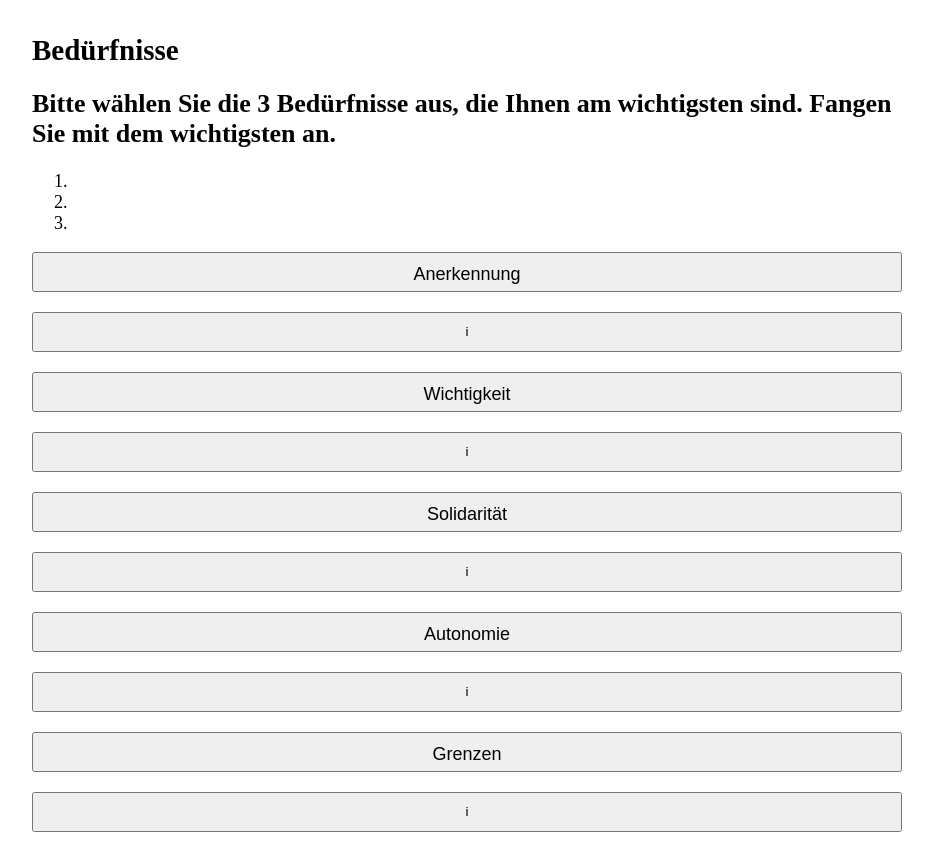
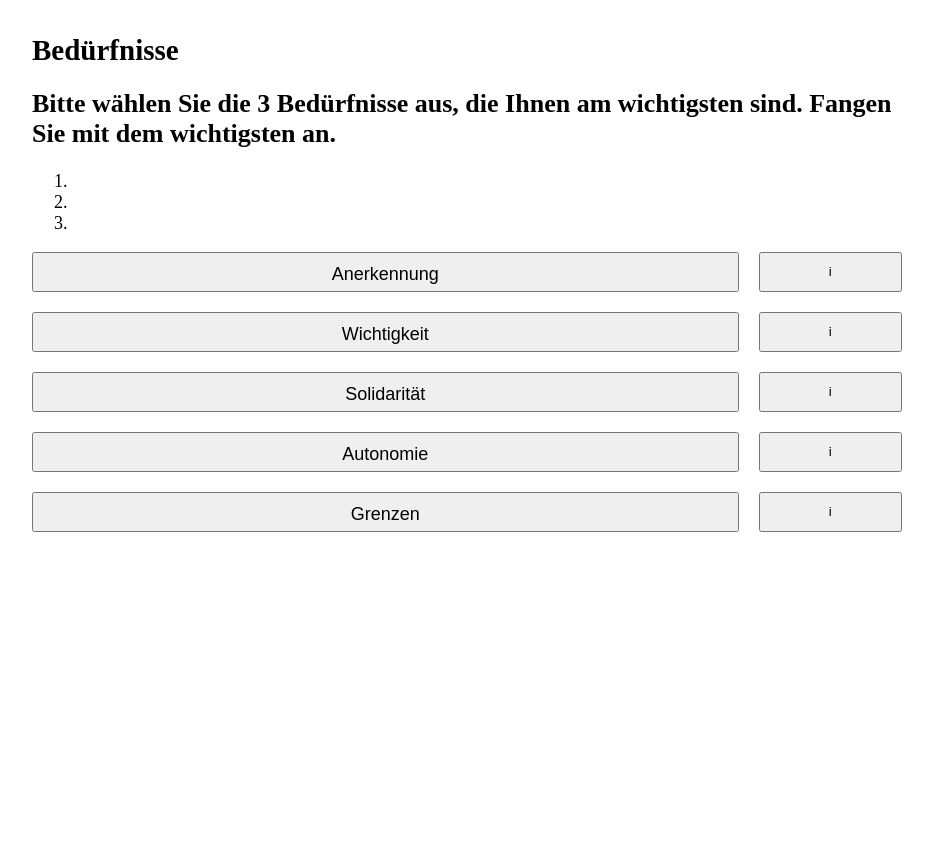
Before and after one commit to karstenlenz/Youlity, a React (Create React App) app: page /motives in a window 1280 px wide. Shown: the whole page, without its empty margins (173-1106 px from the left). After the commit the page ends 800 px from the top, so only its background shows below. Built offline with nearby package versions, Linux system fonts and the light colour scheme.

Commit message:
Position info button next to motive button

```diff
--- a/src/Motives/MotiveButtons.js
+++ b/src/Motives/MotiveButtons.js
@@ -126,20 +126,25 @@ export default function MotiveButtons({ handleMotiveClick }) {
     <ButtonList>
       {motiveData.map((motive) => {
         return (
-          <>
-            <Button
+          <ButtonPair>
+            <MotiveButton
               key={motive.name}
               onClick={(event) => handleMotiveClick(event, motive.name)}
             >
               {motive.name}
-            </Button>
+            </MotiveButton>
             <InfoOverlay>{motive.description()}</InfoOverlay>
-          </>
+          </ButtonPair>
         )
       })}
     </ButtonList>
   )
 }
+
+const ButtonPair = styled.div`
+  display: flex;
+  flex-direction: row;
+`
 
 const ButtonList = styled.section`
   display: flex;
@@ -150,3 +155,11 @@ const ButtonList = styled.section`
     margin-bottom: 20px;
   }
 `
+
+const MotiveButton = styled.button`
+  display: block;
+  padding: 10px;
+  width: 100%;
+  font-size: 18px;
+  margin-right: 20px;
+`
--- a/src/common/InfoOverlay.js
+++ b/src/common/InfoOverlay.js
@@ -17,7 +17,7 @@ export default function InfoOverlay({ children }) {
         </>
       )}
 
-      <button onClick={toggleOverlay}>i</button>
+      <InfoButton onClick={toggleOverlay}>i</InfoButton>
     </>
   )
 
@@ -25,6 +25,10 @@ export default function InfoOverlay({ children }) {
     setIsOverlayVisible(!isOverlayVisible)
   }
 }
+
+const InfoButton = styled.button`
+  width: 20%;
+`
 
 const OverLayBG = styled.div`
   position: fixed;
```
